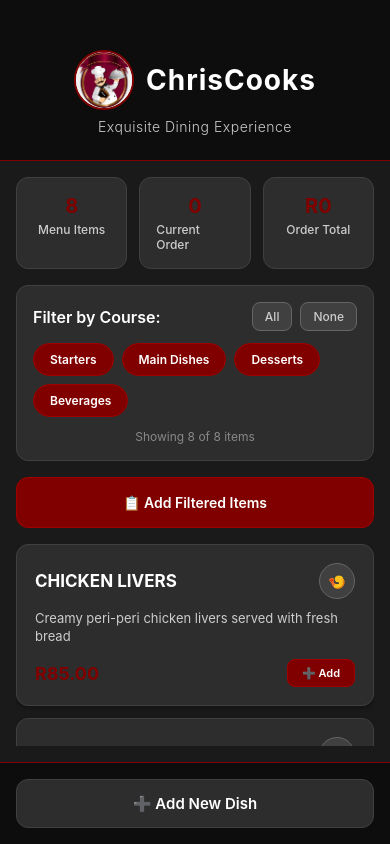
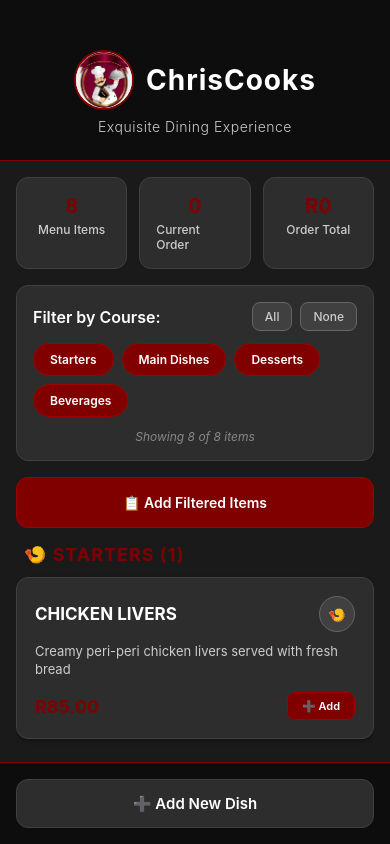
Before and after one commit to ST10496778/MAST-POE-PART-2, a React Native app: screen / in a window 390 px wide. Built offline with nearby package versions, Linux system fonts and the light colour scheme.

Commit message:
displaying filter courses

```diff
--- a/App.tsx
+++ b/App.tsx
@@ -151,7 +151,17 @@ export default function App() {
     }
   };
 
+  // Filter menu items based on active filters
   const filteredMenuItems = menuItems.filter(item => activeFilters.includes(item.course));
+
+  // Group items by course for better display
+  const groupedMenuItems = filteredMenuItems.reduce((acc, item) => {
+    if (!acc[item.course]) {
+      acc[item.course] = [];
+    }
+    acc[item.course].push(item);
+    return acc;
+  }, {} as Record<Course, MenuItem[]>);
 
   const handleAddDish = () => {
     if (!dishName.trim()) {
@@ -301,7 +311,34 @@ export default function App() {
       </View>
       <Text style={styles.filterResults}>
         Showing {filteredMenuItems.length} of {menuItems.length} items
+        {activeFilters.length > 0 && activeFilters.length < 4 && (
+          ` • ${activeFilters.join(', ')}`
+        )}
       </Text>
+    </View>
+  );
+
+  // Course Section Component
+  const CourseSection = ({ course, items }: { course: Course; items: MenuItem[] }) => (
+    <View style={styles.courseSection}>
+      <View style={styles.courseHeader}>
+        <Text style={styles.courseTitle}>
+          {course === 'Starters' && '🍤 '}
+          {course === 'Main Dishes' && '🍖 '}
+          {course === 'Desserts' && '🍰 '}
+          {course === 'Beverages' && '🥤 '}
+          {course} ({items.length})
+        </Text>
+      </View>
+      {items.map((item) => (
+        <MenuItemComponent
+          key={item.id}
+          item={item}
+          onAddToOrder={handleAddToOrder}
+          onRemoveFromOrder={handleRemoveFromOrder}
+          isInOrder={isItemInOrder(item.id)}
+        />
+      ))}
     </View>
   );
 
@@ -359,19 +396,24 @@ export default function App() {
         <ScrollView style={styles.menuContainer} showsVerticalScrollIndicator={false}>
           {filteredMenuItems.length === 0 ? (
             <View style={styles.emptyState}>
-              <Text style={styles.emptyStateText}>No items match your filters</Text>
+              <Text style={styles.emptyStateText}>No items match your current filters</Text>
+              <Text style={styles.emptyStateSubtext}>
+                {activeFilters.length === 0
+                  ? 'Select at least one course type to see items'
+                  : 'Try selecting different course types or adding new dishes'
+                }
+              </Text>
               <TouchableOpacity style={styles.emptyStateButton} onPress={selectAllFilters}>
                 <Text style={styles.emptyStateButtonText}>Show All Items</Text>
               </TouchableOpacity>
             </View>
           ) : (
-            filteredMenuItems.map((item) => (
-              <MenuItemComponent
-                key={item.id}
-                item={item}
-                onAddToOrder={handleAddToOrder}
-                onRemoveFromOrder={handleRemoveFromOrder}
-                isInOrder={isItemInOrder(item.id)}
+            // Display items grouped by course
+            Object.entries(groupedMenuItems).map(([course, items]) => (
+              <CourseSection
+                key={course}
+                course={course as Course}
+                items={items}
               />
             ))
           )}
@@ -533,7 +575,7 @@ export default function App() {
   );
 }
 
-// style sheet
+// style sheet - Updated with Grouped Display
 const styles = StyleSheet.create({
   appContainer: {
     flex: 1,
@@ -708,20 +750,49 @@ const styles = StyleSheet.create({
     color: '#888',
     fontSize: 12,
     textAlign: 'center',
+    fontStyle: 'italic',
+  },
+  // Course Section Styles
+  courseSection: {
+    marginBottom: 20,
+  },
+  courseHeader: {
+    marginBottom: 12,
+    paddingHorizontal: 8,
+  },
+  courseTitle: {
+    color: '#800000',
+    fontSize: 18,
+    fontWeight: 'bold',
+    textTransform: 'uppercase',
+    letterSpacing: 1,
   },
   emptyState: {
     alignItems: 'center',
     padding: 40,
+    backgroundColor: '#2D2D2D',
+    borderRadius: 12,
+    margin: 16,
+    borderWidth: 1,
+    borderColor: '#404040',
   },
   emptyStateText: {
+    color: 'white',
+    fontSize: 16,
+    fontWeight: '600',
+    marginBottom: 8,
+    textAlign: 'center',
+  },
+  emptyStateSubtext: {
     color: '#888',
-    fontSize: 16,
-    marginBottom: 16,
+    fontSize: 14,
+    textAlign: 'center',
+    marginBottom: 20,
   },
   emptyStateButton: {
     backgroundColor: '#800000',
     paddingHorizontal: 20,
-    paddingVertical: 10,
+    paddingVertical: 12,
     borderRadius: 8,
   },
   emptyStateButtonText: {
```
